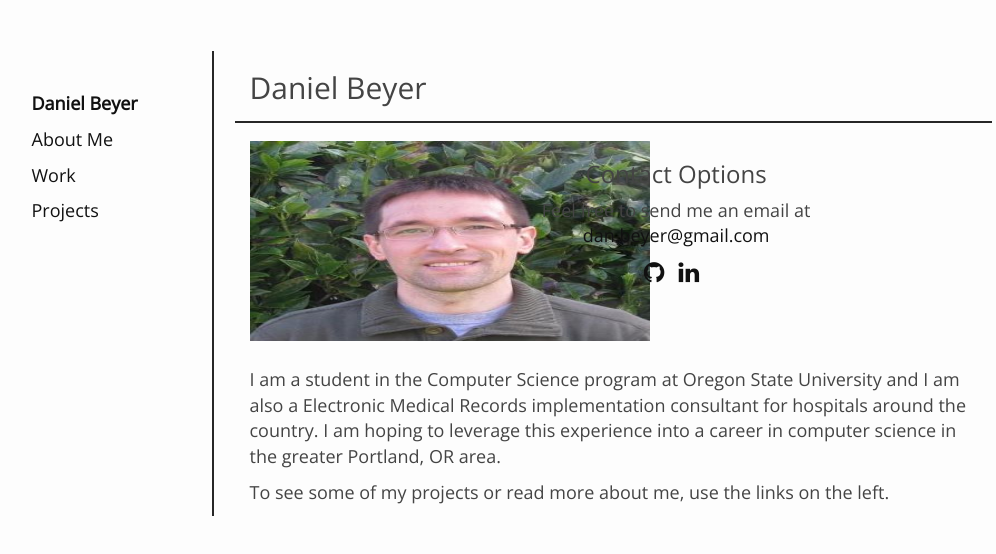
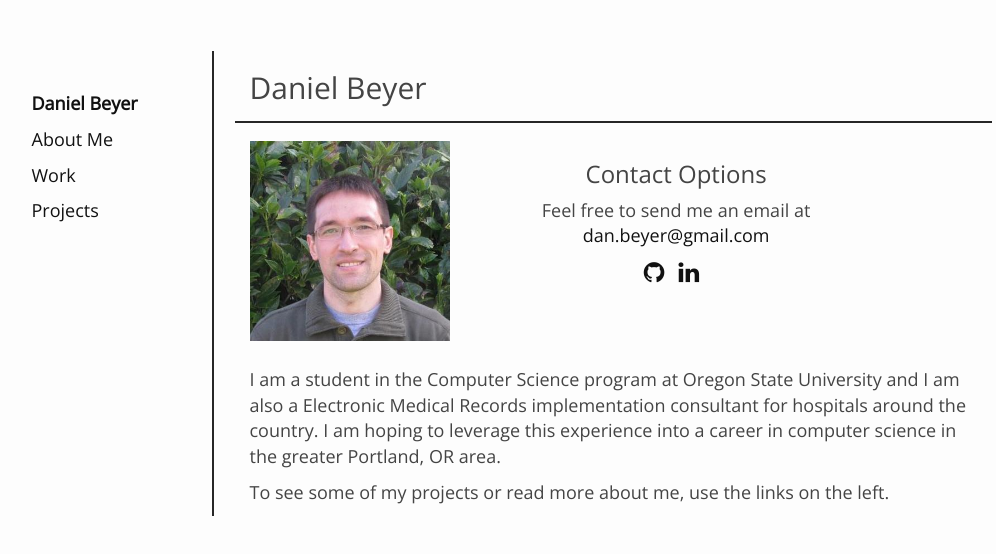
Before and after one commit to danbeyer/danbeyer.github.io, a plain HTML site: page index.html in a window 1280 px wide. Shown: the whole page, without its empty margins (136-1132 px from the left). Drawn offline with nearby package versions, Linux system fonts and the light colour scheme.

Commit message:
Update index.html

```diff
--- a/index.html
+++ b/index.html
@@ -39,7 +39,7 @@
 				</div>
 			<div class="row">
 				<div class="col-md-4 col-sm-4 col-xs-12">
-					<img src="imgs/face.jpg" id="face" height="200" width="400"/>
+					<img src="imgs/face.jpg" id="face" height="200" width="200"/>
 					</div>
 				<div class="col-md-6 col-sm-6 col-xs-12 text-center">
 					<h3>Contact Options</h3>
```
